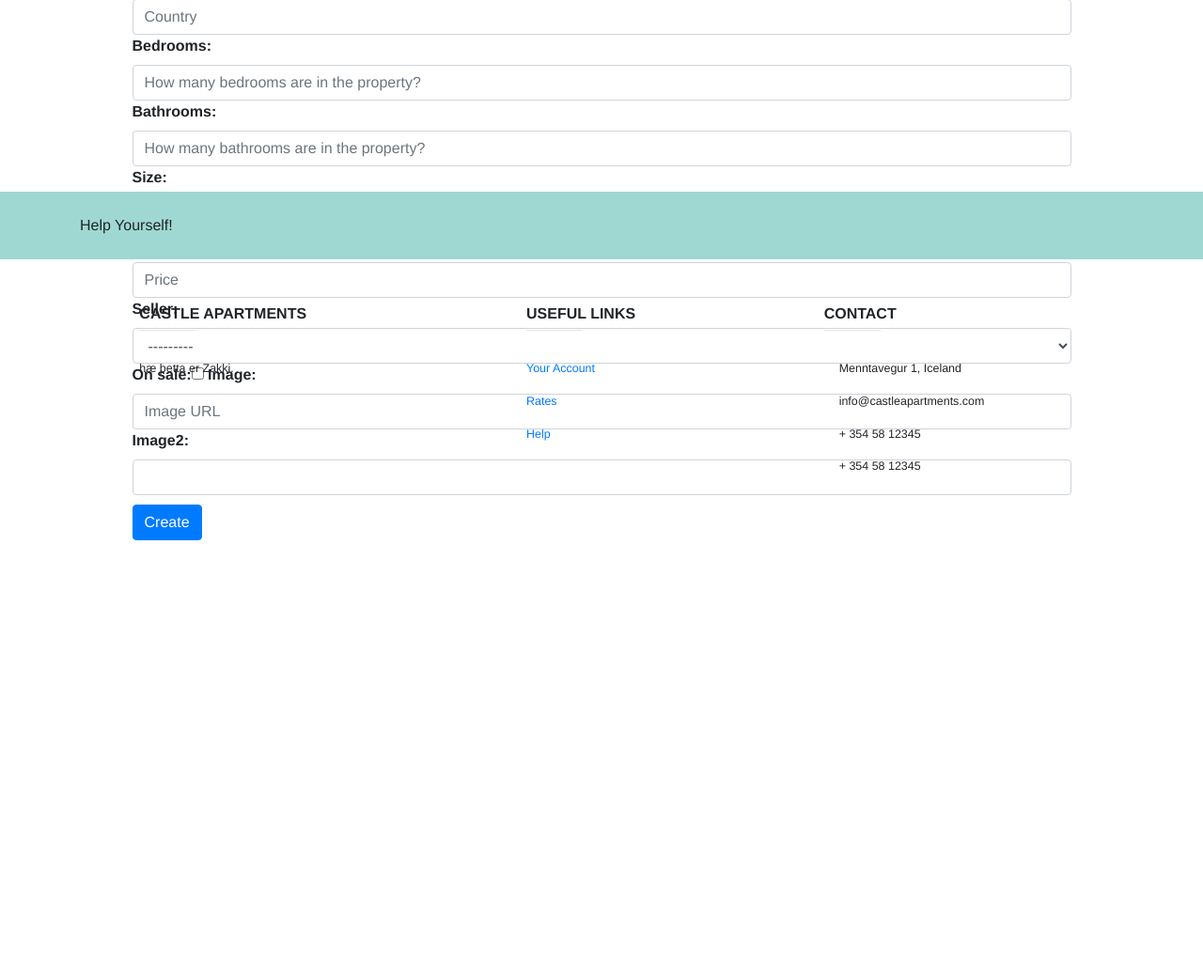
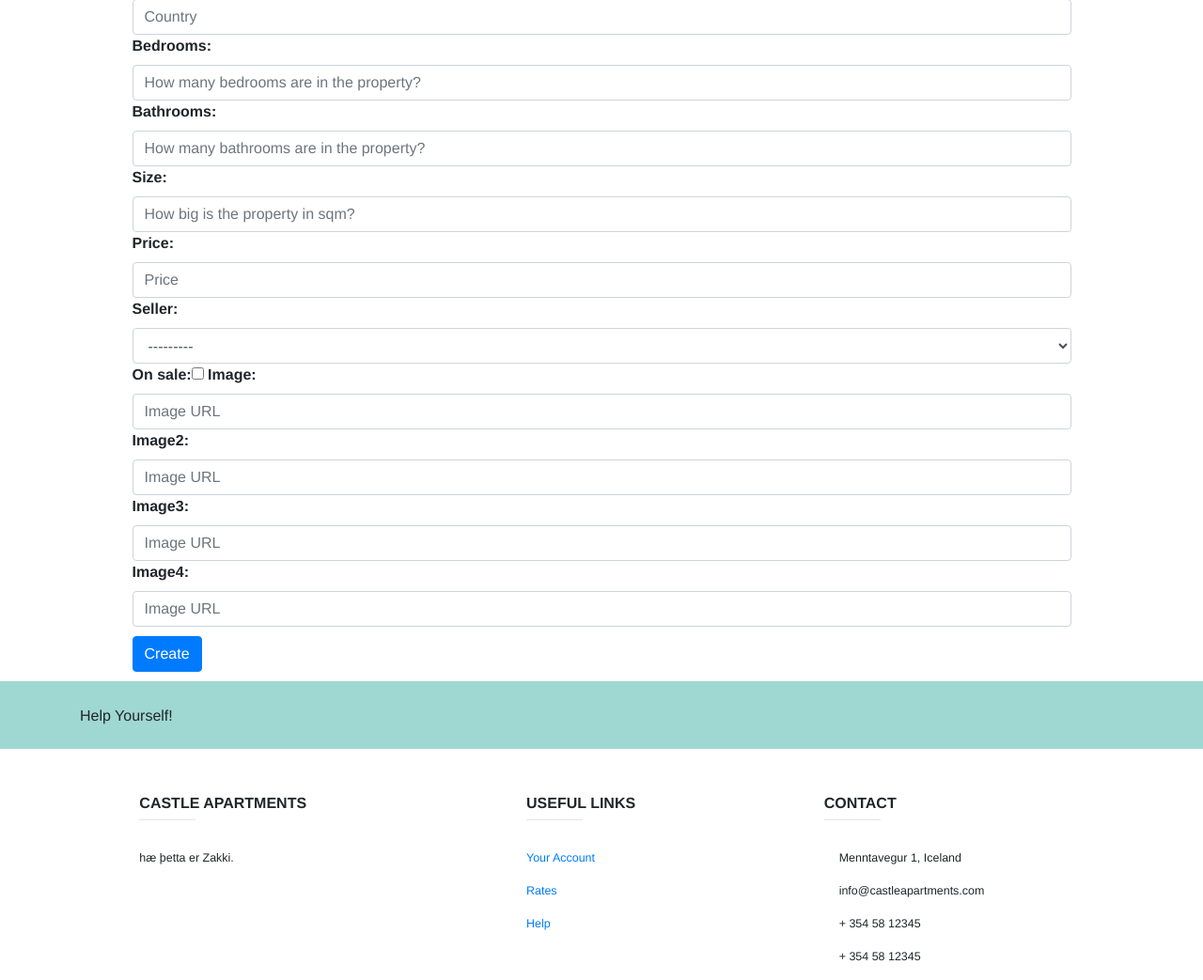
Before and after one commit to zakkimoto/castleapartments, a Django app: page /create_property in a window 1280 px wide. Shown: the part 531-1574 px from the top of the page at 94% size. Before the commit the page ends 1106 px from the top, so only its background shows below. Run offline with Django 3.2, Linux system fonts and the light colour scheme; data that the repository does not hold is empty; some libraries are stand-ins or nearby versions.

Commit message:
more images

```diff
--- a/property/forms/property_form.py
+++ b/property/forms/property_form.py
@@ -25,7 +25,9 @@ class PropertyUpdateForm(ModelForm):
 
 class PropertyCreateForm(ModelForm):
     image = forms.CharField(required=True, widget=forms.TextInput(attrs={'class': 'form-control', 'placeholder': 'Image URL'}))
-    image2 = forms.CharField(required=False, widget=forms.TextInput(attrs={'class': 'form-control'}))
+    image2 = forms.CharField(required=False, widget=forms.TextInput(attrs={'class': 'form-control', 'placeholder': 'Image URL'}))
+    image3 = forms.CharField(required=False, widget=forms.TextInput(attrs={'class': 'form-control', 'placeholder': 'Image URL'}))
+    image4 = forms.CharField(required=False, widget=forms.TextInput(attrs={'class': 'form-control', 'placeholder': 'Image URL'}))
 
     class Meta:
         model = Property
--- a/static/css/main.css
+++ b/static/css/main.css
@@ -62,12 +62,3 @@ p {
 .description-container{
     float: right
 }
-
-footer{
-    position: fixed;
-    left: 0;
-    bottom: 0;
-    height: 65px;
-    width: 100%;
-
-}
```
